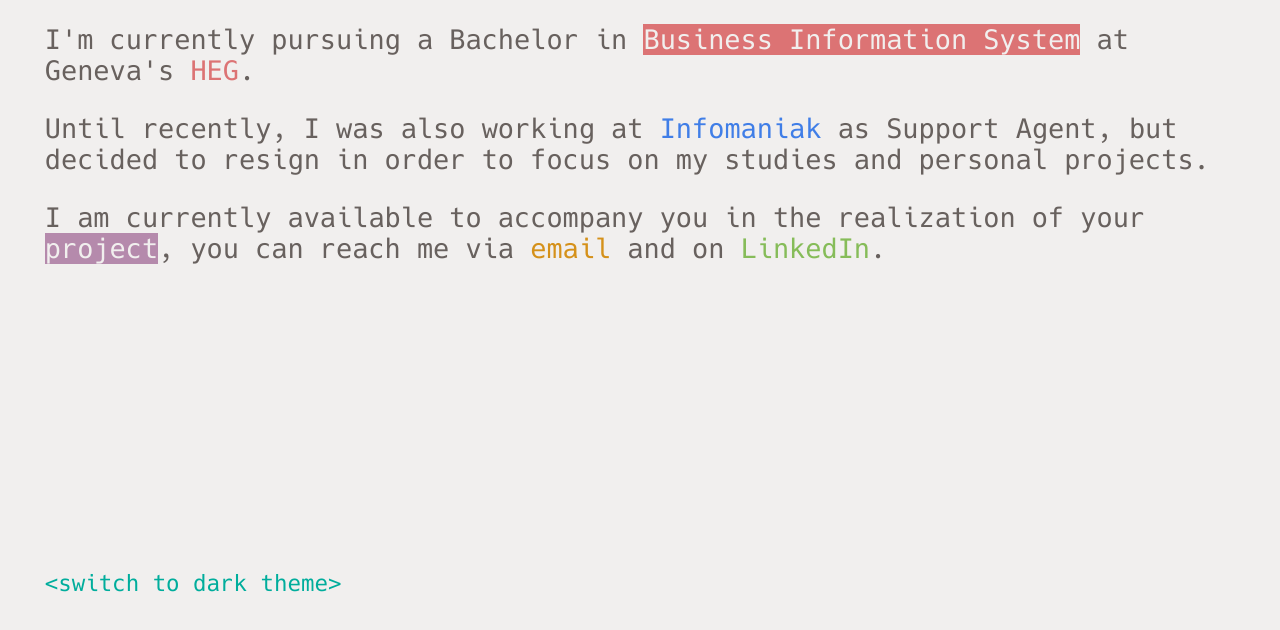
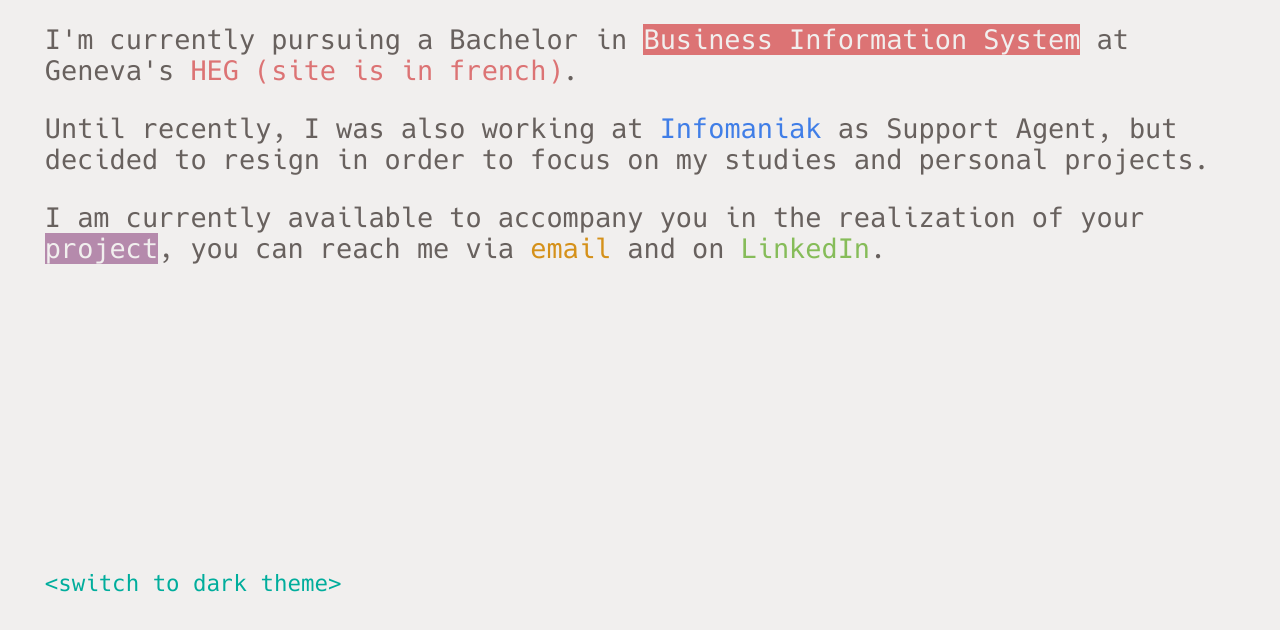
Before and after one commit to a-zurcher/zurcher.digital-v1, a plain HTML site: page en/index.html in a window 1280 px wide. Shown: the part 170-800 px from the top of the page. Drawn offline with Linux system fonts and the light colour scheme.

Commit message:
mis à jour lien HEG

```diff
--- a/en/index.html
+++ b/en/index.html
@@ -29,7 +29,7 @@
 <div class="content">
     <p>Hello, my name is <label for="pop-up-switcher" class="pop-up-button"><a class="green">Alexandre Zürcher</a></label>.</p>
 
-    <p>I'm currently pursuing a Bachelor in <span class="bg-red">Business Information System</span> at Geneva's <a class="red" href="https://www.hesge.ch/heg/en/core-programmes/bachelors-science/business-information-systems" target="_blank" rel="noreferrer noopener">HEG</a>.</p>
+    <p>I'm currently pursuing a Bachelor in <span class="bg-red">Business Information System</span> at Geneva's <a class="red" href="https://www.hesge.ch/heg/formation-base/bachelors-science/informatique-gestion" target="_blank" rel="noreferrer noopener">HEG (site is in french)</a>.</p>
 
     <p>Until recently, I was also working at <a class="blue" href="https://www.infomaniak.com/">Infomaniak</a> as Support Agent, but decided to resign in order to focus on my studies and personal projects.</p>
 
```
